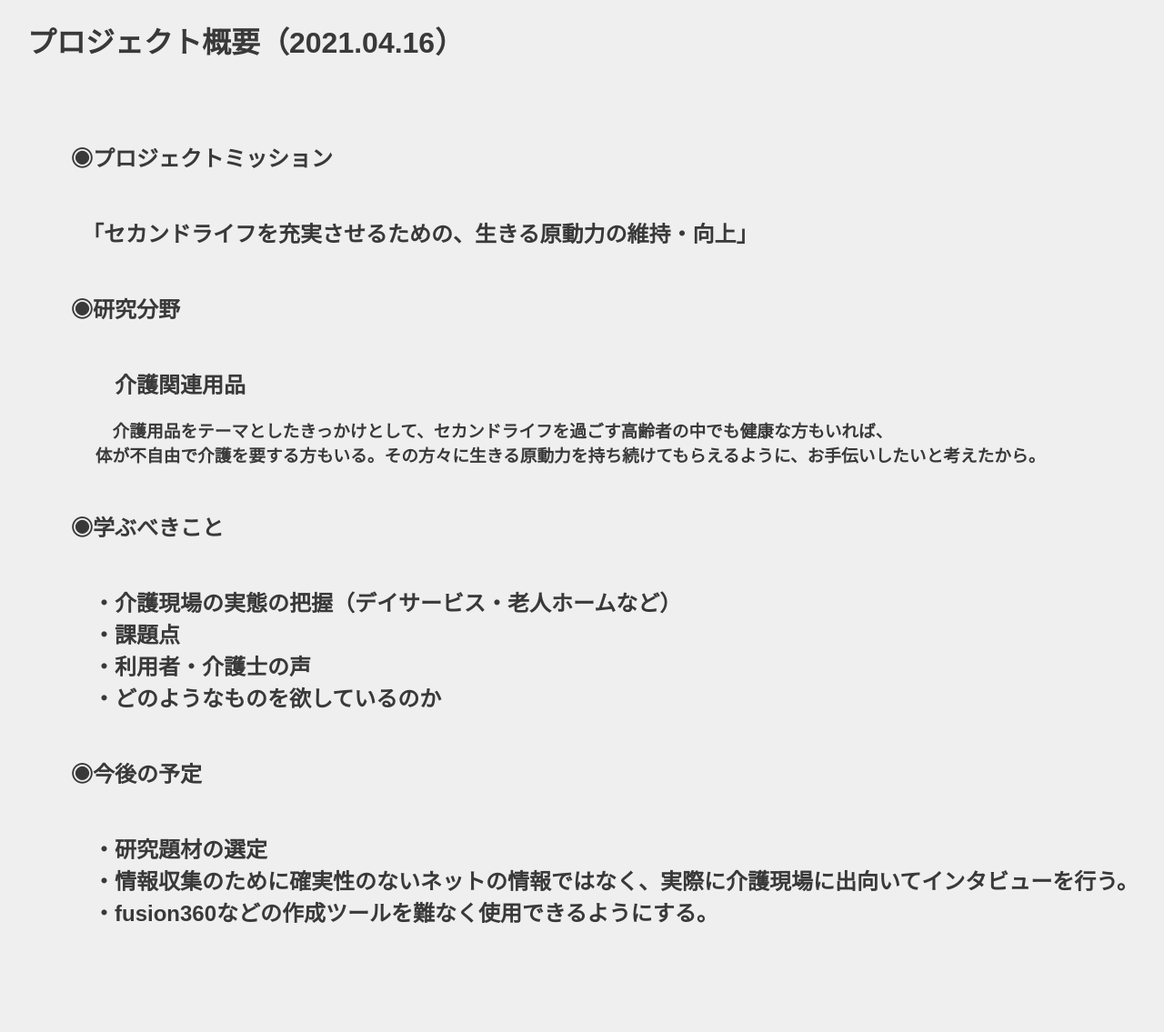
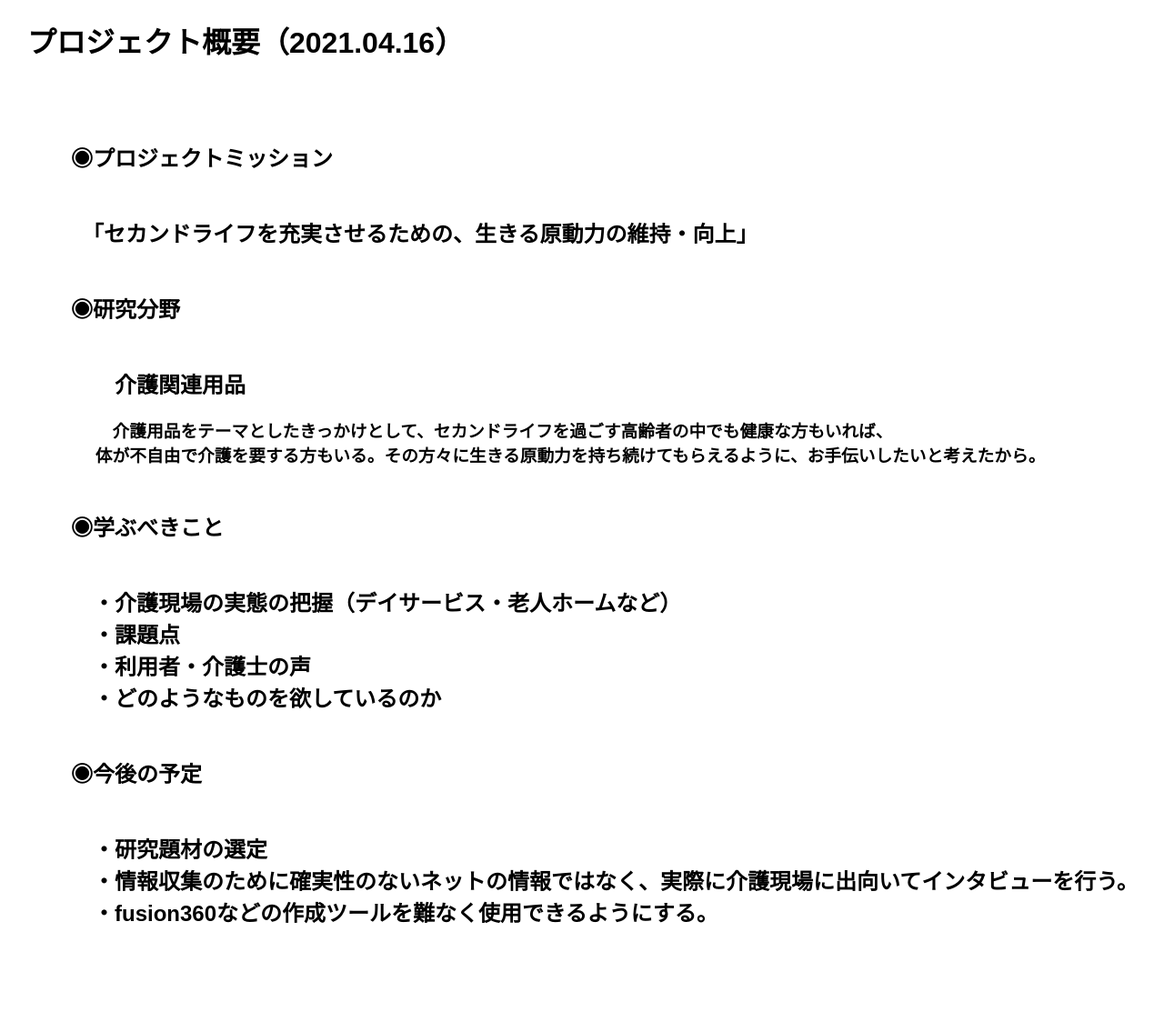
Before and after one commit to kitamitatsuya/doyolab, a PHP site: page /20210416.html in a window 1280 px wide. Shown: the whole page at 91% size. Run offline with PHP 8.4, Linux system fonts and the light colour scheme.

Commit message:
index.html

```diff
--- a/20210416.css
+++ b/20210416.css
@@ -38,10 +38,10 @@ figcaption {
 html, body {
 	font-size: 16px;
 	font-family: sans-serif;
-	color: #393939;
+	color: black;
     margin-left: 15px;
     margin-bottom: 40px;
-	background: #efefef;
+	background: white;
 }
 h1{
     text-indent: 0em;
```
Also changed, not shown: 1 other file.
